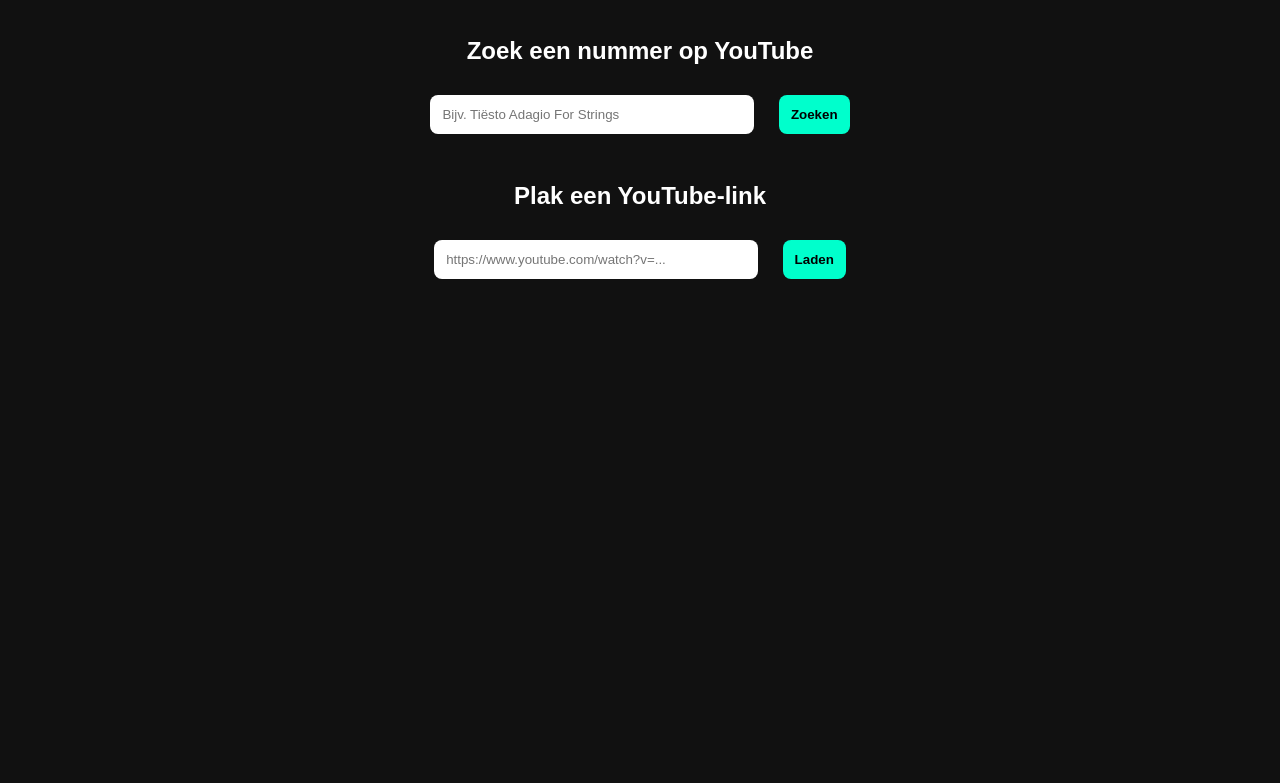
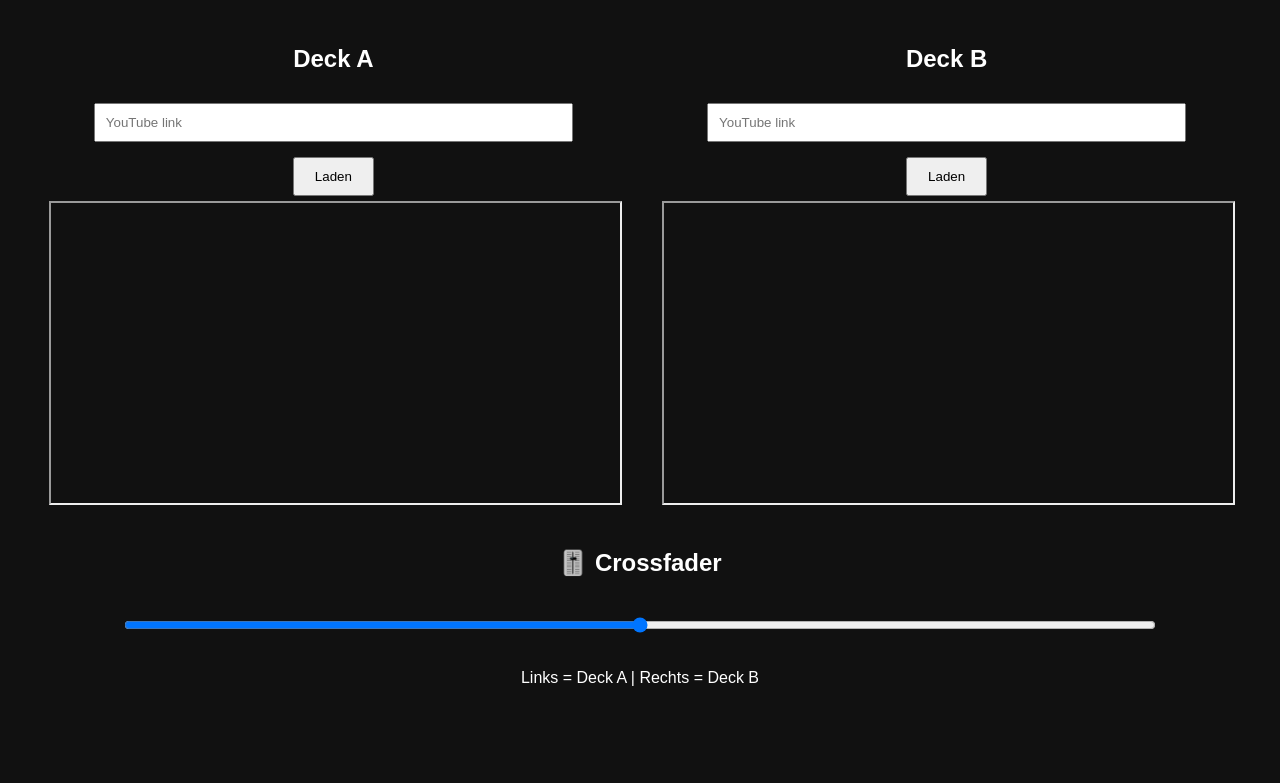
Before and after one commit to TB4366/Tb-Music-dj, a plain HTML site: page index.html in a window 1280 px wide. Shown: the part 76-859 px from the top of the page. After the commit the page ends 800 px from the top, so only its background shows below. Drawn offline with Linux system fonts and the light colour scheme.

Commit message:
Update index.html

```diff
--- a/index.html
+++ b/index.html
@@ -2,117 +2,121 @@
 <html lang="nl">
 <head>
 <meta charset="UTF-8">
-<meta name="viewport" content="width=device-width, initial-scale=1.0">
-<title>DJ Set met YouTube</title>
-
+<title>DJ Set met 2 YouTube Decks</title>
 <style>
-body {
-    background: #111;
-    color: white;
-    font-family: Arial;
-    text-align: center;
-    margin: 0;
+body{
+    background:#111;
+    color:white;
+    font-family:Arial;
+    text-align:center;
 }
 
-header {
-    background: #000;
-    padding: 20px;
-    font-size: 28px;
-    color: #00ffcc;
+.deck{
+    display:inline-block;
+    width:45%;
+    margin:20px;
 }
 
-.container {
-    padding: 20px;
+input{
+    width:80%;
+    padding:10px;
+    margin:10px;
 }
 
-input, button {
-    padding: 12px;
-    margin: 10px;
-    border: none;
-    border-radius: 8px;
+button{
+    padding:10px 20px;
+    margin:5px;
 }
 
-input {
-    width: 300px;
+iframe{
+    width:100%;
+    height:300px;
 }
 
-button {
-    background: #00ffcc;
-    cursor: pointer;
-    font-weight: bold;
-}
-
-iframe {
-    margin-top: 20px;
-    width: 80%;
-    max-width: 800px;
-    height: 450px;
-    border: none;
-    border-radius: 15px;
+#crossfader{
+    width:80%;
 }
 </style>
 </head>
 <body>
 
-<header>🎧 DJ SET - YouTube Player</header>
+<h1>🎧 DJ Set - 2 Decks</h1>
 
-<div class="container">
+<div class="deck">
+    <h2>Deck A</h2>
 
-    <h2>Zoek een nummer op YouTube</h2>
+    <input id="linkA"
+    placeholder="YouTube link">
 
-    <input type="text" id="zoek" placeholder="Bijv. Tiësto Adagio For Strings">
-    <button onclick="zoekYouTube()">Zoeken</button>
+    <button onclick="loadVideo('A')">
+        Laden
+    </button>
 
-    <br><br>
-
-    <h2>Plak een YouTube-link</h2>
-
-    <input type="text" id="youtubeLink"
-           placeholder="https://www.youtube.com/watch?v=...">
-    <button onclick="laadVideo()">Laden</button>
-
-    <br>
-
-    <iframe id="player"
-        src=""
-        allow="autoplay; encrypted-media"
-        allowfullscreen>
-    </iframe>
-
+    <iframe id="playerA"></iframe>
 </div>
 
+<div class="deck">
+    <h2>Deck B</h2>
+
+    <input id="linkB"
+    placeholder="YouTube link">
+
+    <button onclick="loadVideo('B')">
+        Laden
+    </button>
+
+    <iframe id="playerB"></iframe>
+</div>
+
+<h2>🎚️ Crossfader</h2>
+
+<input
+type="range"
+min="0"
+max="100"
+value="50"
+id="crossfader">
+
+<p>
+Links = Deck A |
+Rechts = Deck B
+</p>
+
 <script>
-function zoekYouTube() {
-    let zoekterm = document.getElementById("zoek").value;
+function getId(url){
 
-    if (zoekterm !== "") {
-        let url =
-            "https://www.youtube.com/results?search_query=" +
-            encodeURIComponent(zoekterm);
+    if(url.includes("watch?v=")){
+        return url.split("watch?v=")[1]
+                  .split("&")[0];
+    }
 
-        window.open(url, "_blank");
+    if(url.includes("youtu.be/")){
+        return url.split("youtu.be/")[1];
     }
+
+    return "";
 }
 
-function laadVideo() {
-    let link = document.getElementById("youtubeLink").value;
+function loadVideo(deck){
 
-    let videoId = "";
+    let input =
+    document.getElementById(
+        "link"+deck
+    ).value;
 
-    if (link.includes("watch?v=")) {
-        videoId = link.split("watch?v=")[1].split("&")[0];
-    } else if (link.includes("youtu.be/")) {
-        videoId = link.split("youtu.be/")[1];
+    let id = getId(input);
+
+    if(id===""){
+        alert("Geen geldige link");
+        return;
     }
 
-    if (videoId !== "") {
-        document.getElementById("player").src =
-            "https://www.youtube.com/embed/" +
-            videoId +
-            "?autoplay=1";
-    } else {
-        alert("Geen geldige YouTube-link.");
-    }
+    document.getElementById(
+        "player"+deck
+    ).src =
+    "https://www.youtube.com/embed/"
+    + id +
+    "?enablejsapi=1";
 }
 </script>
 
```
